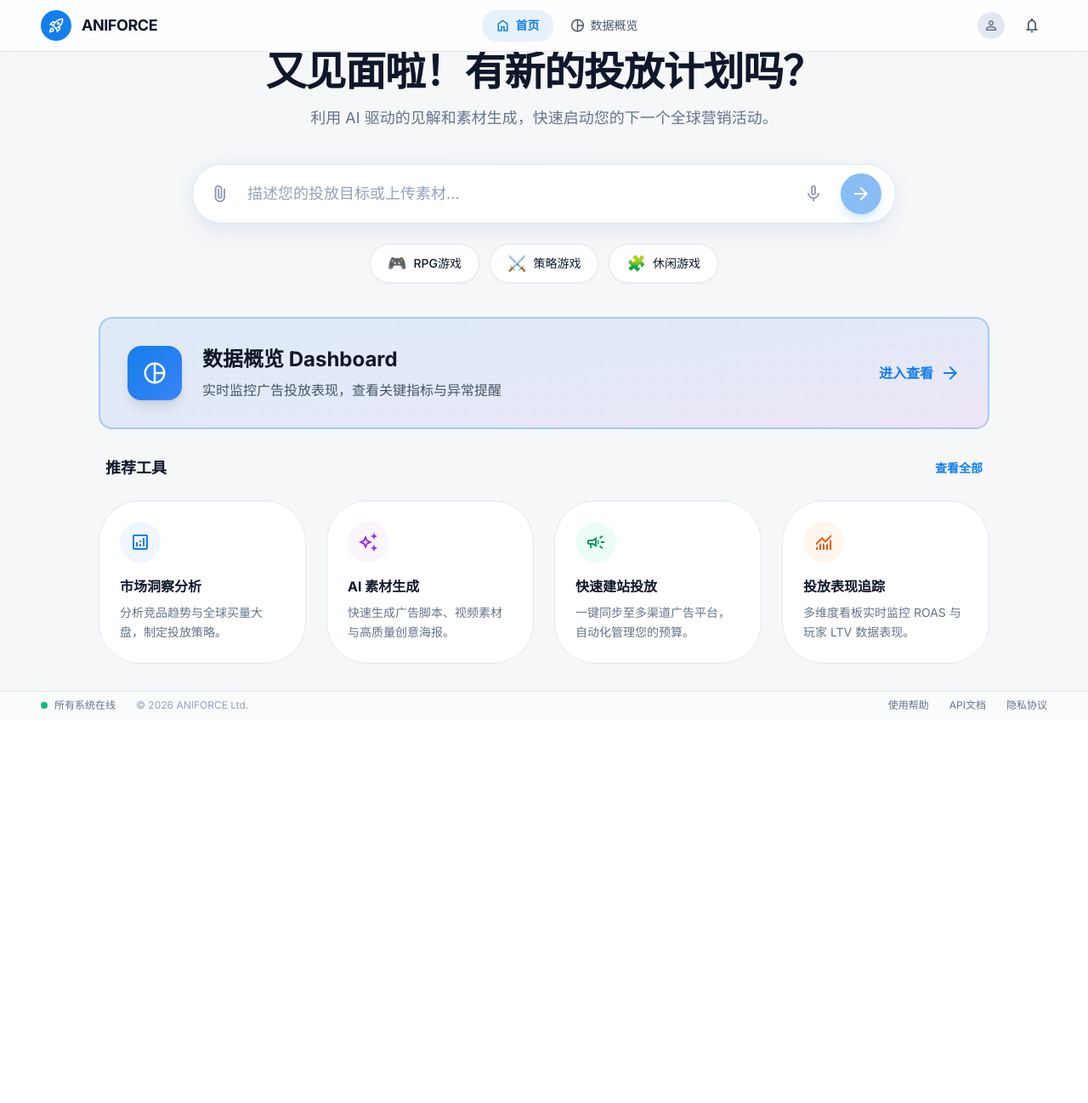
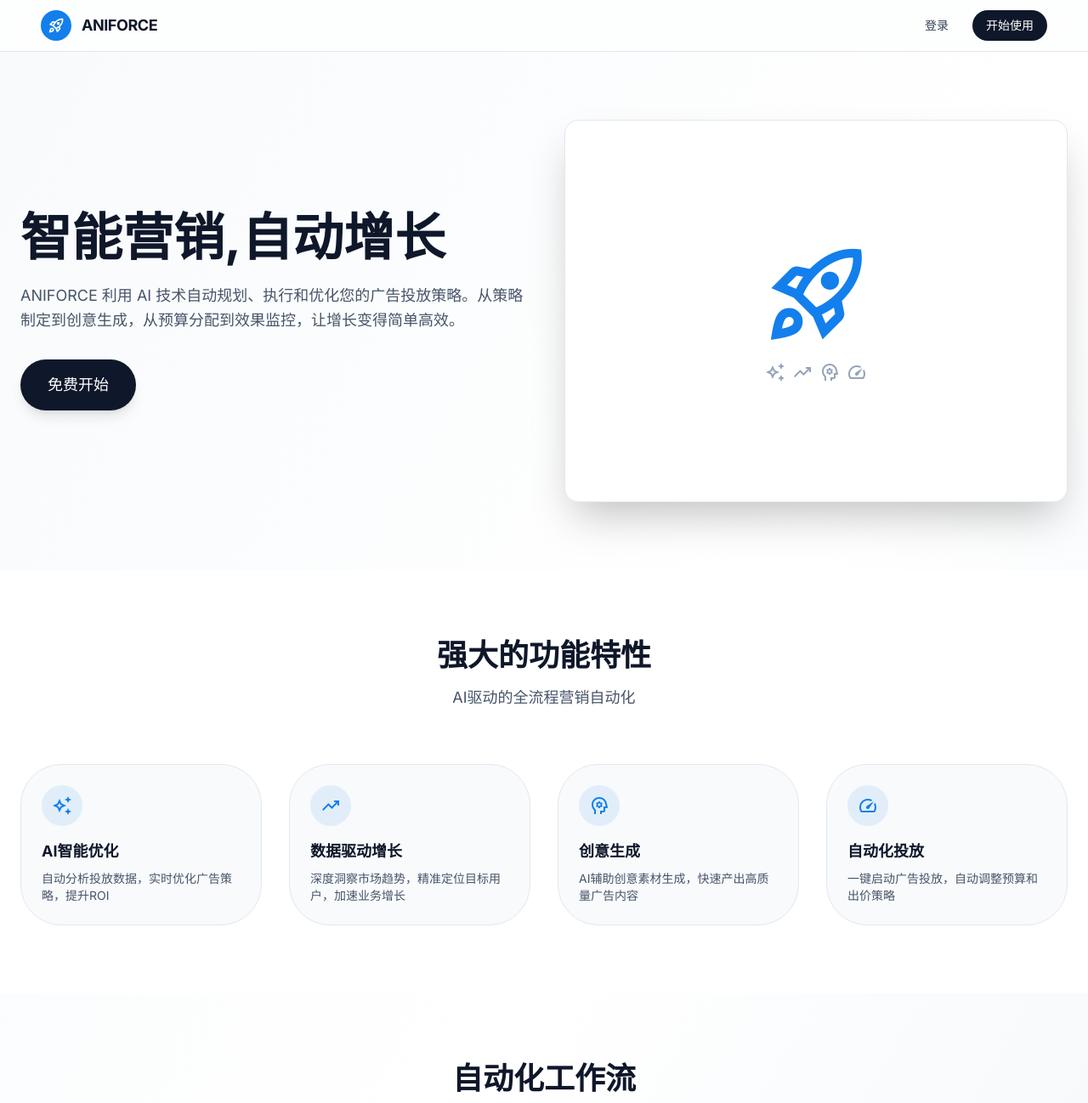
Before and after one commit to ANIFORCE-ORG/ANIFORCE, a Vue app in the folder frontend/packages/main-app/: page / in a window 1280 px wide. Shown: the top 1298 px of the page at 85% size. Before the commit the page ends 846 px from the top, so only its background shows below. Built offline with nearby package versions, Linux system fonts and the light colour scheme.

Commit message:
update Header and home page

```diff
--- a/frontend/packages/main-app/src/components/layout/AppHeader.vue
+++ b/frontend/packages/main-app/src/components/layout/AppHeader.vue
@@ -10,8 +10,8 @@ const auth = useAuthStore()
 const showUserMenu = ref(false)
 
 const navItems = [
-  { label: '首页', path: '/', icon: 'home' },
-  { label: '数据概览', path: '/dashboard', icon: 'pie_chart' },
+  //{ label: 'GetStart', path: '/get-start', icon: 'rocket_launch' },
+  //{ label: '数据概览', path: '/dashboard', icon: 'pie_chart' },
   //{ label: '市场分析', path: '/market-analysis', icon: 'trending_up' },
   //{ label: '素材生产', path: '/material', icon: 'auto_awesome' },
   //{ label: '投放计划', path: '/campaign', icon: 'campaign' },
@@ -27,6 +27,14 @@ const navigateTo = (path: string) => {
   router.push(path)
 }
 
+const handleLogoClick = () => {
+  if (auth.isLoggedIn) {
+    router.push('/home')
+  } else {
+    router.push('/')
+  }
+}
+
 const handleUserClick = () => {
   if (!auth.isLoggedIn) {
     router.push('/login')
@@ -38,13 +46,14 @@ const handleUserClick = () => {
 const handleLogout = () => {
   auth.logout()
   showUserMenu.value = false
+  router.push('/')
 }
 </script>
 
 <template>
   <header class="flex items-center justify-between px-6 py-3 md:px-12 border-b border-slate-200 dark:border-slate-800 bg-white/80 dark:bg-background-dark/80 backdrop-blur-md sticky top-0 z-50">
     <!-- Logo -->
-    <div class="flex items-center gap-3 cursor-pointer shrink-0" @click="navigateTo('/')">
+    <div class="flex items-center gap-3 cursor-pointer shrink-0" @click="handleLogoClick">
       <div class="flex h-9 w-9 items-center justify-center rounded-xl bg-primary text-white">
         <span class="material-symbols-outlined text-xl">rocket_launch</span>
       </div>
@@ -69,10 +78,11 @@ const handleLogout = () => {
 
     <!-- Right Actions -->
     <div class="flex items-center gap-3 shrink-0">
-      <!-- User Info / Login -->
+      <!-- 已登录状态 -->
+      <template v-if="auth.isLoggedIn">
+        <!-- User Info -->
         <div class="relative">
           <button
-          v-if="auth.isLoggedIn"
             class="flex items-center gap-3 px-3 py-2 rounded-lg hover:bg-slate-100 dark:hover:bg-slate-800 transition-all cursor-pointer"
             @click="handleUserClick"
           >
@@ -84,18 +94,11 @@ const handleLogout = () => {
               <div class="text-xs text-slate-500 dark:text-slate-400">投放经理 · FunGame Studio</div>
             </div>
           </button>
-        <button
-          v-else
-          class="flex h-9 w-9 items-center justify-center rounded-full border-2 bg-slate-200 dark:bg-slate-700 border-white dark:border-slate-800 hover:border-primary transition-all duration-200 cursor-pointer"
-          @click="handleUserClick"
-        >
-          <span class="material-symbols-outlined text-lg text-slate-500">person</span>
-        </button>
 
           <!-- User Dropdown Menu -->
           <Transition name="fade">
             <div
-            v-if="showUserMenu && auth.isLoggedIn"
+              v-if="showUserMenu"
               class="absolute right-0 top-full mt-2 w-48 rounded border border-slate-200 dark:border-slate-700 bg-white dark:bg-slate-900 shadow-xl py-2 z-50"
             >
               <div class="px-4 py-2 border-b border-slate-100 dark:border-slate-800">
@@ -116,6 +119,23 @@ const handleLogout = () => {
         <button class="flex h-9 w-9 items-center justify-center rounded-full hover:bg-slate-100 dark:hover:bg-slate-800 transition-colors">
           <span class="material-symbols-outlined text-xl text-slate-600 dark:text-slate-400">notifications</span>
         </button>
+      </template>
+
+      <!-- 未登录状态 -->
+      <template v-else>
+        <button
+          class="px-4 py-2 text-sm text-slate-700 dark:text-slate-300 hover:text-primary transition-colors font-medium"
+          @click="handleUserClick"
+        >
+          登录
+        </button>
+        <button
+          class="px-4 py-2 text-sm bg-slate-900 dark:bg-white text-white dark:text-slate-900 rounded-lg hover:bg-slate-800 dark:hover:bg-slate-100 transition-colors font-medium"
+          @click="handleUserClick"
+        >
+          开始使用
+        </button>
+      </template>
     </div>
   </header>
 
--- a/frontend/packages/main-app/src/config/navigation.ts
+++ b/frontend/packages/main-app/src/config/navigation.ts
@@ -6,6 +6,7 @@ export interface NavItem {
 }
 
 export const navItems: NavItem[] = [
+  { id: 'new-task', icon: 'add_circle', label: '新任务', path: '/home' },
   { id: 'dashboard', icon: 'pie_chart', label: '数据概览', path: '/dashboard' },
   { id: 'projects', icon: 'folder_open', label: '项目管理', path: '/projects' },
   { id: 'campaigns', icon: 'ads_click', label: '广告投放', path: '/campaign' },
--- /dev/null
+++ b/frontend/packages/main-app/src/pages/GetStart.vue
@@ -0,0 +1,206 @@
+<script setup lang="ts">
+import { onMounted } from 'vue'
+import { useRouter } from 'vue-router'
+import { useAuthStore } from '@/store/auth'
+
+const router = useRouter()
+const auth = useAuthStore()
+
+// 检查登录状态,已登录则跳转到/home
+onMounted(() => {
+  if (auth.isLoggedIn) {
+    router.push('/home')
+  }
+})
+
+const handleGetStarted = () => {
+  router.push('/login')
+}
+
+const features = [
+  {
+    icon: 'auto_awesome',
+    title: 'AI智能优化',
+    description: '自动分析投放数据，实时优化广告策略，提升ROI'
+  },
+  {
+    icon: 'trending_up',
+    title: '数据驱动增长',
+    description: '深度洞察市场趋势，精准定位目标用户，加速业务增长'
+  },
+  {
+    icon: 'psychology',
+    title: '创意生成',
+    description: 'AI辅助创意素材生成，快速产出高质量广告内容'
+  },
+  {
+    icon: 'speed',
+    title: '自动化投放',
+    description: '一键启动广告投放，自动调整预算和出价策略'
+  }
+]
+
+const workflows = [
+  {
+    title: '智能分析',
+    status: 'running',
+    tasks: [
+      { name: '市场趋势分析', time: '2h ago' },
+      { name: '竞品监控', time: '5h ago' },
+      { name: '用户画像更新', time: '1d ago' }
+    ]
+  },
+  {
+    title: '投放优化',
+    status: 'running',
+    tasks: [
+      { name: '预算分配优化', time: 'Running' },
+      { name: '出价策略调整', time: 'Next: 1h' },
+      { name: '素材效果评估', time: 'Next: 3h' }
+    ]
+  }
+]
+</script>
+
+<template>
+  <div class="min-h-screen bg-gradient-to-br from-slate-50 via-white to-slate-100 dark:from-slate-950 dark:via-slate-900 dark:to-slate-950">
+    <!-- Hero Section -->
+    <section class="pt-20 pb-20 px-6">
+      <div class="max-w-7xl mx-auto">
+        <div class="grid lg:grid-cols-2 gap-12 items-center">
+          <!-- Left Content -->
+          <div>
+            <h1 class="text-5xl lg:text-6xl font-bold text-slate-900 dark:text-white mb-6 leading-tight">
+              智能营销,自动增长
+            </h1>
+            <p class="text-lg text-slate-600 dark:text-slate-400 mb-8 leading-relaxed">
+              ANIFORCE 利用 AI 技术自动规划、执行和优化您的广告投放策略。从策略制定到创意生成，从预算分配到效果监控，让增长变得简单高效。
+            </p>
+            <button
+              class="px-8 py-4 bg-slate-900 dark:bg-white text-white dark:text-slate-900 rounded-xl hover:bg-slate-800 dark:hover:bg-slate-100 transition-all font-medium text-lg shadow-lg hover:shadow-xl"
+              @click="handleGetStarted"
+            >
+              免费开始
+            </button>
+          </div>
+
+          <!-- Right Illustration -->
+          <div class="relative">
+            <div class="relative bg-white dark:bg-slate-800 rounded-2xl shadow-2xl p-8 border border-slate-200 dark:border-slate-700">
+              <!-- Illustration placeholder -->
+              <div class="flex items-center justify-center h-96">
+                <div class="text-center">
+                  <span class="material-symbols-outlined text-9xl text-primary mb-4">rocket_launch</span>
+                  <div class="flex items-center justify-center gap-2 text-slate-400">
+                    <span class="material-symbols-outlined">auto_awesome</span>
+                    <span class="material-symbols-outlined">trending_up</span>
+                    <span class="material-symbols-outlined">psychology</span>
+                    <span class="material-symbols-outlined">speed</span>
+                  </div>
+                </div>
+              </div>
+            </div>
+          </div>
+        </div>
+      </div>
+    </section>
+
+    <!-- Features Section -->
+    <section id="features" class="py-20 px-6 bg-white dark:bg-slate-900">
+      <div class="max-w-7xl mx-auto">
+        <div class="text-center mb-16">
+          <h2 class="text-4xl font-bold text-slate-900 dark:text-white mb-4">强大的功能特性</h2>
+          <p class="text-lg text-slate-600 dark:text-slate-400">AI驱动的全流程营销自动化</p>
+        </div>
+
+        <div class="grid md:grid-cols-2 lg:grid-cols-4 gap-8">
+          <div
+            v-for="feature in features"
+            :key="feature.title"
+            class="p-6 rounded-xl bg-slate-50 dark:bg-slate-800 border border-slate-200 dark:border-slate-700 hover:border-primary dark:hover:border-primary transition-all hover:shadow-lg"
+          >
+            <div class="w-12 h-12 rounded-lg bg-primary/10 flex items-center justify-center mb-4">
+              <span class="material-symbols-outlined text-primary text-2xl">{{ feature.icon }}</span>
+            </div>
+            <h3 class="text-lg font-bold text-slate-900 dark:text-white mb-2">{{ feature.title }}</h3>
+            <p class="text-sm text-slate-600 dark:text-slate-400">{{ feature.description }}</p>
+          </div>
+        </div>
+      </div>
+    </section>
+
+    <!-- Workflow Section -->
+    <section id="workflow" class="py-20 px-6">
+      <div class="max-w-7xl mx-auto">
+        <div class="text-center mb-16">
+          <h2 class="text-4xl font-bold text-slate-900 dark:text-white mb-4">自动化工作流</h2>
+          <p class="text-lg text-slate-600 dark:text-slate-400">AI助手7x24小时为您工作</p>
+        </div>
+
+        <div class="grid lg:grid-cols-2 gap-8">
+          <div
+            v-for="workflow in workflows"
+            :key="workflow.title"
+            class="bg-white dark:bg-slate-800 rounded-2xl shadow-xl border border-slate-200 dark:border-slate-700 overflow-hidden"
+          >
+            <div class="p-6 border-b border-slate-200 dark:border-slate-700">
+              <div class="flex items-center justify-between">
+                <h3 class="text-xl font-bold text-slate-900 dark:text-white">{{ workflow.title }}</h3>
+                <span class="flex items-center gap-2 text-sm text-emerald-600 dark:text-emerald-400">
+                  <span class="w-2 h-2 rounded-full bg-emerald-500 animate-pulse"></span>
+                  {{ workflow.status === 'running' ? '运行中' : '已完成' }}
+                </span>
+              </div>
+            </div>
+            <div class="p-6">
+              <div class="space-y-4">
+                <div
+                  v-for="(task, index) in workflow.tasks"
+                  :key="index"
+                  class="flex items-center gap-3 p-3 rounded-lg bg-slate-50 dark:bg-slate-700/50"
+                >
+                  <span class="material-symbols-outlined text-slate-400">check_circle</span>
+                  <div class="flex-1">
+                    <p class="text-sm font-medium text-slate-900 dark:text-white">{{ task.name }}</p>
+                    <p class="text-xs text-slate-500 dark:text-slate-400">{{ task.time }}</p>
+                  </div>
+                </div>
+              </div>
+            </div>
+          </div>
+        </div>
+      </div>
+    </section>
+
+    <!-- CTA Section -->
+    <section class="py-20 px-6 bg-gradient-to-r from-primary/10 to-purple-500/10 dark:from-primary/20 dark:to-purple-500/20">
+      <div class="max-w-4xl mx-auto text-center">
+        <h2 class="text-4xl font-bold text-slate-900 dark:text-white mb-4">准备好开始了吗？</h2>
+        <p class="text-lg text-slate-600 dark:text-slate-400 mb-8">
+          立即体验AI驱动的智能营销，让增长变得简单高效
+        </p>
+        <button
+          class="px-8 py-4 bg-slate-900 dark:bg-white text-white dark:text-slate-900 rounded-xl hover:bg-slate-800 dark:hover:bg-slate-100 transition-all font-medium text-lg shadow-lg hover:shadow-xl"
+          @click="handleGetStarted"
+        >
+          免费开始使用
+        </button>
+      </div>
+    </section>
+
+    <!-- Footer -->
+    <footer class="py-12 px-6 bg-white dark:bg-slate-900 border-t border-slate-200 dark:border-slate-800">
+      <div class="max-w-7xl mx-auto">
+        <div class="flex flex-col md:flex-row items-center justify-between gap-4">
+          <div class="flex items-center gap-2">
+            <span class="material-symbols-outlined text-primary text-2xl">rocket_launch</span>
+            <span class="text-lg font-bold text-slate-900 dark:text-white">ANIFORCE</span>
+          </div>
+          <p class="text-sm text-slate-500 dark:text-slate-400">
+            © 2024 ANIFORCE. All rights reserved.
+          </p>
+        </div>
+      </div>
+    </footer>
+  </div>
+</template>
--- a/frontend/packages/main-app/src/pages/Home.vue
+++ b/frontend/packages/main-app/src/pages/Home.vue
@@ -2,11 +2,40 @@
 import { ref, computed, nextTick } from 'vue'
 import { useRouter } from 'vue-router'
 import { getDAL } from '@animagus/shared'
+import SidebarNav from '@/components/layout/SidebarNav.vue'
+import ChatPanel from '@/components/layout/ChatPanel.vue'
+import { navItems } from '@/config/navigation'
 
 const router = useRouter()
 const inputText = ref('')
 const loading = ref(false)
 const hasInteracted = ref(false)
+
+// 侧边栏相关状态
+const activeSession = ref('sess_h001')
+const chatInput = ref('')
+
+const sessions = ref([
+  { id: 'sess_h001', name: '新投放计划', active: true },
+  { id: 'sess_h002', name: 'RPG游戏分析', active: false },
+  { id: 'sess_h003', name: '素材优化建议', active: false },
+])
+
+const messages = ref([
+  {
+    role: 'assistant',
+    author: 'ANIFORCE助手',
+    time: '刚刚',
+    content: '您好！我是ANIFORCE智能助手。\n\n我可以帮您分析市场趋势、生成创意素材、制定投放策略。请告诉我您的投放目标？'
+  }
+])
+
+const quickHints = [
+  '分析RPG游戏市场',
+  '生成广告素材',
+  '制定投放计划',
+  '优化广告效果'
+]
 
 const analysisResult = ref<{
   session_id: string
@@ -58,14 +87,6 @@ const toolCards = [
   },
 ]
 
-const dashboardBanner = {
-  icon: 'pie_chart',
-  iconBg: 'bg-gradient-to-br from-primary to-blue-500',
-  title: '数据概览 Dashboard',
-  desc: '实时监控广告投放表现，查看关键指标与异常提醒',
-  path: '/dashboard',
-}
-
 const hasContent = computed(() => loading.value || analysisResult.value !== null)
 
 function scrollToBottom() {
@@ -102,17 +123,56 @@ function handleTagClick(tag: string) {
 function navigateTo(path: string) {
   router.push(path)
 }
+
+const switchPanel = (item: any) => {
+  if (item.path) {
+    router.push(item.path)
+  }
+}
+
+const switchSession = (session: any) => {
+  activeSession.value = session.id
+  sessions.value.forEach(s => s.active = s.id === session.id)
+}
+
+const handleSendMessage = (message: string) => {
+  console.log('发送消息:', message)
+  messages.value.push({
+    role: 'user',
+    author: '用户',
+    time: '刚刚',
+    content: message
+  })
+  chatInput.value = ''
+}
+
+const handleHintClick = (hint: string) => {
+  chatInput.value = hint
+}
 </script>
 
 <template>
-  <main class="flex flex-1 flex-col items-center px-4 pb-8">
+  <!-- 三栏布局容器 -->
+  <div class="flex h-[calc(100vh-120px)] w-full overflow-hidden bg-slate-50 dark:bg-slate-950">
+    <!-- 左侧功能导航 -->
+    <SidebarNav
+      :nav-items="navItems"
+      :sessions="sessions"
+      @switch-panel="switchPanel"
+      @switch-session="switchSession"
+    />
+
+    <!-- 中间核心工作区 -->
+    <main class="flex-1 flex flex-col bg-white dark:bg-slate-900 overflow-hidden">
+      <div class="flex-1 overflow-y-auto">
+        <div class="flex flex-col items-center px-4 pb-8">
     <!-- Top spacer: pushes content to center when no output -->
-    <div v-if="!hasContent" class="flex-1"></div>
+    <div v-if="!hasContent" class="flex-1 min-h-[120px]"></div>
 
     <!-- Greeting -->
     <div
-      class="max-w-[800px] w-full text-center space-y-4 transition-all duration-500"
-      :class="hasContent ? 'pt-8 mb-6 opacity-50 scale-[0.92]' : 'mb-10'"
+      class="max-w-[800px] w-full text-center space-y-6 transition-all duration-500"
+      :class="hasContent ? 'pt-8 mb-6 opacity-50 scale-[0.92]' : 'mb-12'"
     >
       <h1 class="text-slate-900 dark:text-white text-4xl md:text-5xl font-poppins font-semibold tracking-tight">
         又见面啦！有新的投放计划吗？
@@ -255,40 +315,11 @@ function navigateTo(path: string) {
       </div>
     </div>
 
-    <!-- Dashboard Banner (only show when no content) -->
-    <div v-if="!hasContent && !hasInteracted" class="w-full max-w-[1080px] mt-4 px-4">
-      <div
-        class="group relative overflow-hidden bg-gradient-to-br from-primary/10 via-blue-500/10 to-purple-500/10 dark:from-primary/20 dark:via-blue-500/20 dark:to-purple-500/20 p-8 rounded-2xl border-2 border-primary/30 hover:border-primary hover:shadow-2xl hover:shadow-primary/20 transition-all cursor-pointer"
-        @click="navigateTo(dashboardBanner.path)"
-      >
-        <!-- Background Pattern -->
-        <div class="absolute inset-0 opacity-5">
-          <div class="absolute inset-0" style="background-image: radial-gradient(circle, currentColor 1px, transparent 1px); background-size: 20px 20px;"></div>
-        </div>
-
-        <div class="relative flex items-center gap-6">
-          <div class="h-16 w-16 rounded-2xl flex items-center justify-center group-hover:scale-110 transition-transform shadow-lg" :class="dashboardBanner.iconBg">
-            <span class="material-symbols-outlined text-white text-3xl">{{ dashboardBanner.icon }}</span>
-          </div>
-          <div class="flex-1">
-            <h3 class="text-2xl font-bold text-slate-900 dark:text-white mb-2 group-hover:text-primary transition-colors">
-              {{ dashboardBanner.title }}
-            </h3>
-            <p class="text-slate-600 dark:text-slate-300 text-base">{{ dashboardBanner.desc }}</p>
-          </div>
-          <div class="flex items-center gap-2 text-primary group-hover:translate-x-2 transition-transform">
-            <span class="font-semibold">进入查看</span>
-            <span class="material-symbols-outlined">arrow_forward</span>
-          </div>
-        </div>
-      </div>
-    </div>
-
     <!-- Tool Cards (only show when no content) -->
     <div v-if="!hasContent && !hasInteracted" class="w-full max-w-[1080px] mt-8">
       <div class="flex items-center justify-between px-6 mb-6">
         <h3 class="text-lg font-bold dark:text-white">推荐工具</h3>
-        <a class="text-sm font-semibold text-primary hover:underline" href="#">查看全部</a>
+        <!--  <a class="text-sm font-semibold text-primary hover:underline" href="#">查看全部</a> -->
       </div>
       <div class="grid grid-cols-1 sm:grid-cols-2 lg:grid-cols-4 gap-6 px-4">
         <div
@@ -311,5 +342,8 @@ function navigateTo(path: string) {
 
     <!-- Bottom spacer: pushes content to center when no output -->
     <div v-if="!hasContent" class="flex-1"></div>
-  </main>
+        </div>
+      </div>
+    </main>
+  </div>
 </template>
--- a/frontend/packages/main-app/src/pages/Login.vue
+++ b/frontend/packages/main-app/src/pages/Login.vue
@@ -10,7 +10,7 @@ const password = ref('admin123')
 
 function handleLogin() {
   auth.fakeLogin()
-  router.push('/')
+  router.push('/home')
 }
 </script>
 
--- a/frontend/packages/main-app/src/router/index.ts
+++ b/frontend/packages/main-app/src/router/index.ts
@@ -5,6 +5,11 @@ const router = createRouter({
   routes: [
     {
       path: '/',
+      name: 'get-start',
+      component: () => import('@/pages/GetStart.vue'),
+    },
+    {
+      path: '/home',
       name: 'home',
       component: () => import('@/pages/Home.vue'),
     },
```
Lines whose indentation alone changed are shown as unchanged.
